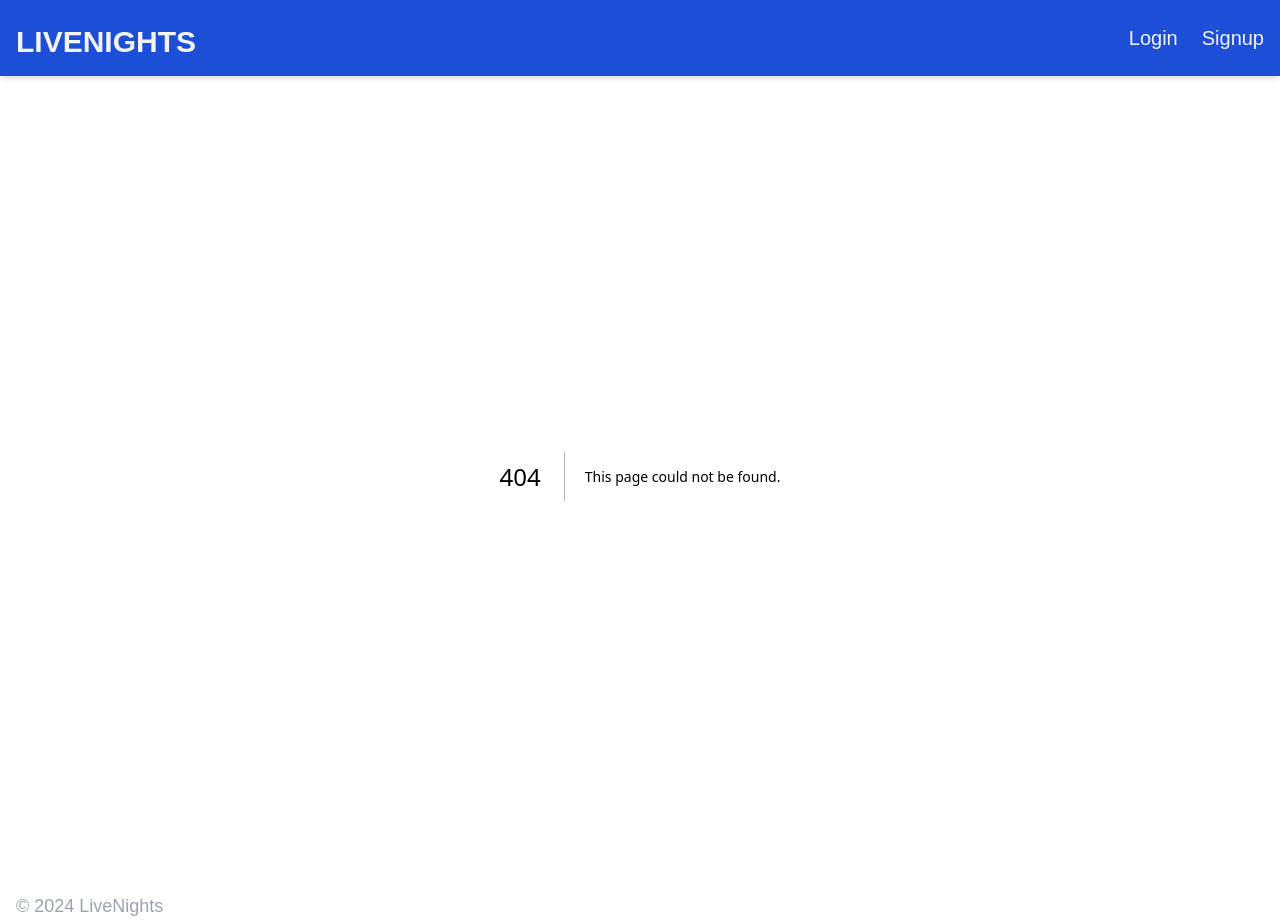
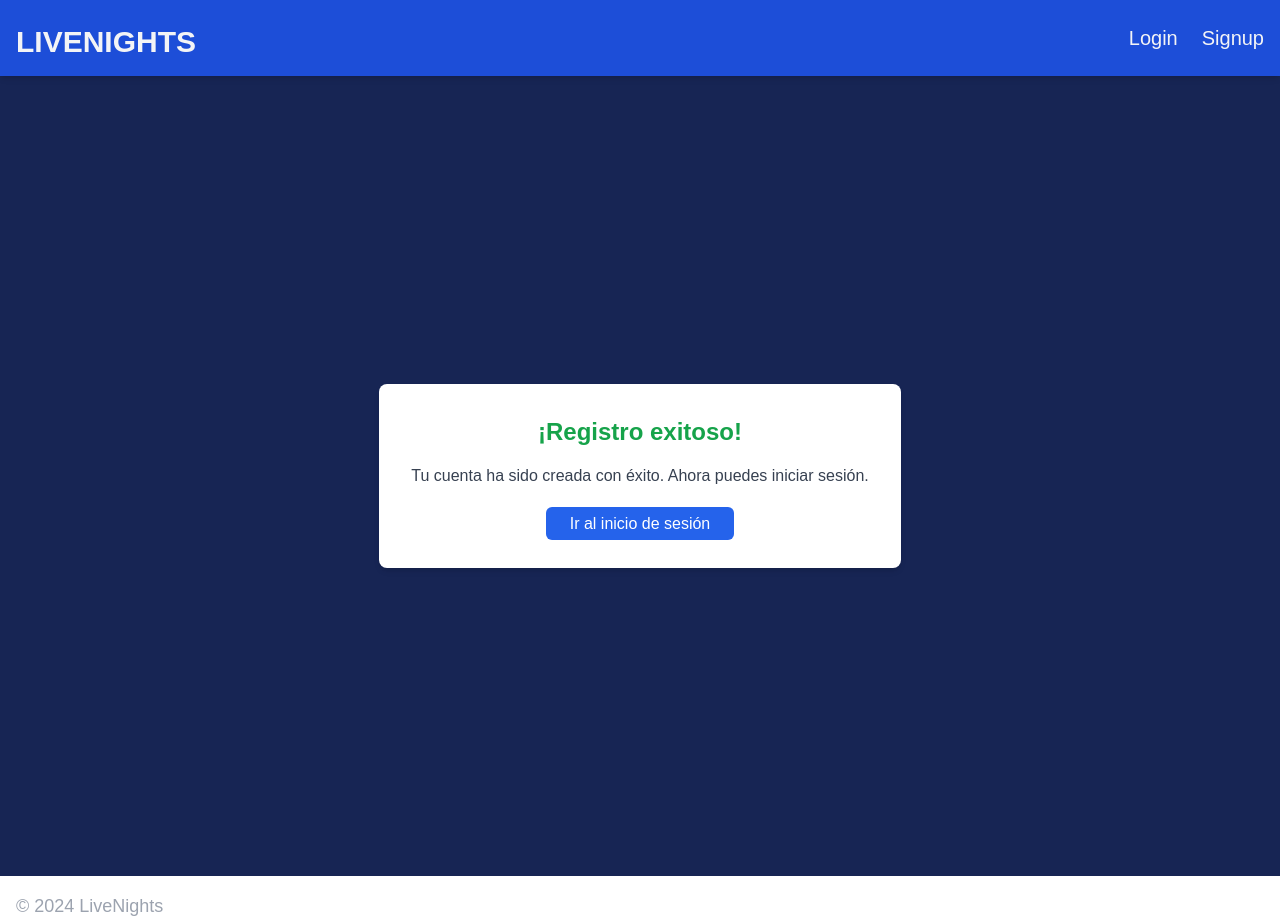
Before and after one commit to emaforlin/livenights-project, a Next.js app: page /signup/successful in a window 1280 px wide. Before the commit this address had no page. Built offline with nearby package versions, Linux system fonts and the light colour scheme.

Commit message:
adds a successful signup page

```diff
--- /dev/null
+++ b/app/signup/successful/page.tsx
@@ -0,0 +1,20 @@
+import React from 'react'
+import Link from 'next/link'
+
+const SuccessfulSignup = () => {
+  return (
+    <div className="flex items-center justify-center h-screen bg-blue-950">
+    <div className="bg-white p-8 rounded-lg shadow-md text-center">
+      <h1 className="text-2xl font-bold text-green-600 mb-4">¡Registro exitoso!</h1>
+      <p className="text-gray-700 mb-6">Tu cuenta ha sido creada con éxito. Ahora puedes iniciar sesión.</p>
+      <Link href="/login"
+        className="bg-blue-600 text-white px-6 py-2 rounded-md hover:bg-blue-700 transition"
+      >
+        Ir al inicio de sesión
+      </Link>
+    </div>
+  </div>
+  )
+}
+
+export default SuccessfulSignup
--- a/components/SignupForm.tsx
+++ b/components/SignupForm.tsx
@@ -1,9 +1,12 @@
 "use client";
 
+import { useRouter } from 'next/navigation';
 import React, { useEffect, useState } from 'react'
 import { SubmitHandler, useForm } from 'react-hook-form'
 
 const SignupForm = () => {
+  const router = useRouter();
+
   const { register, handleSubmit, reset, formState: {errors} } = useForm<UserSignupData>();
 
   const [apiResp, setApiResp] = useState<{
@@ -27,12 +30,12 @@ const SignupForm = () => {
       });
 
       const result = await resp.json();
-      console.log("RESULT: ", JSON.stringify(result))
       if (resp.ok) {
         setApiResp({
           message: "Registro exitoso!",
           isAnError: false,
         });
+        router.push("/signup/successful")
       } else {
         setApiResp({
           message: result.message || "Registro fallido.",
```
